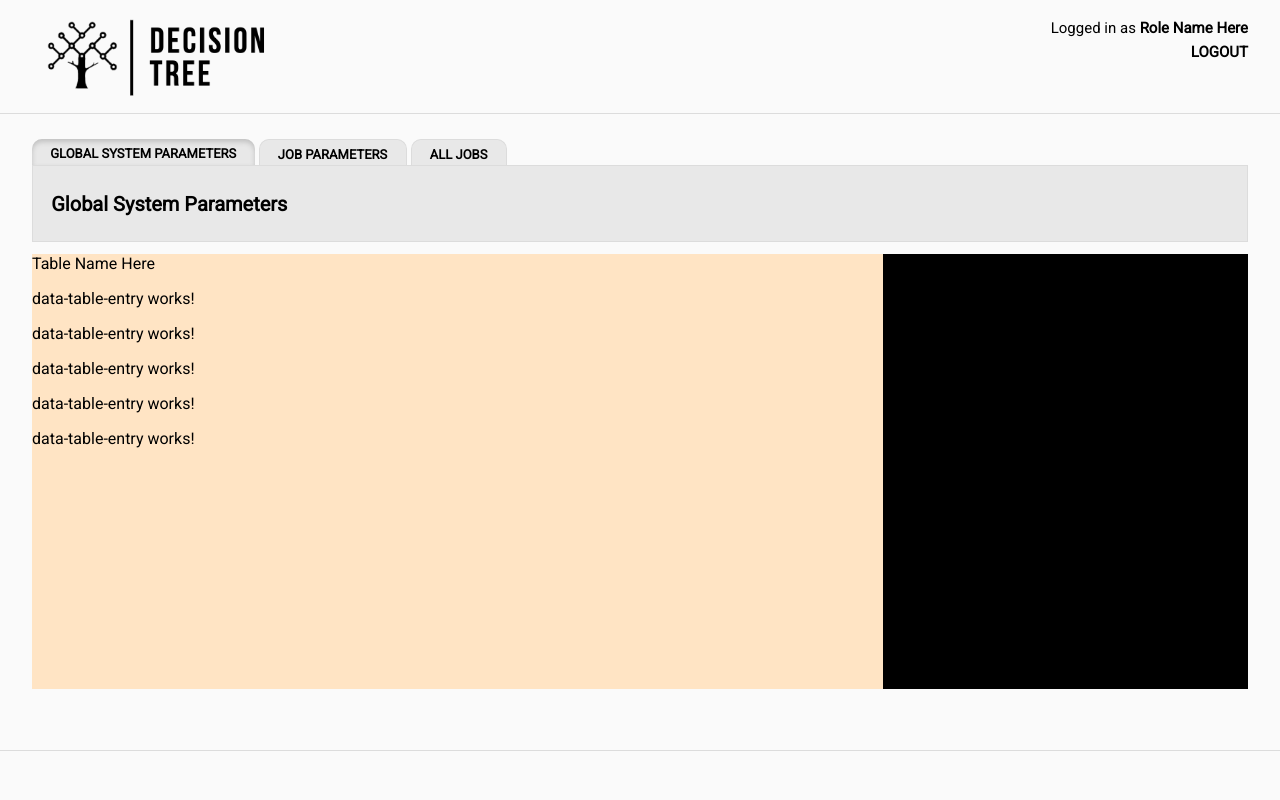
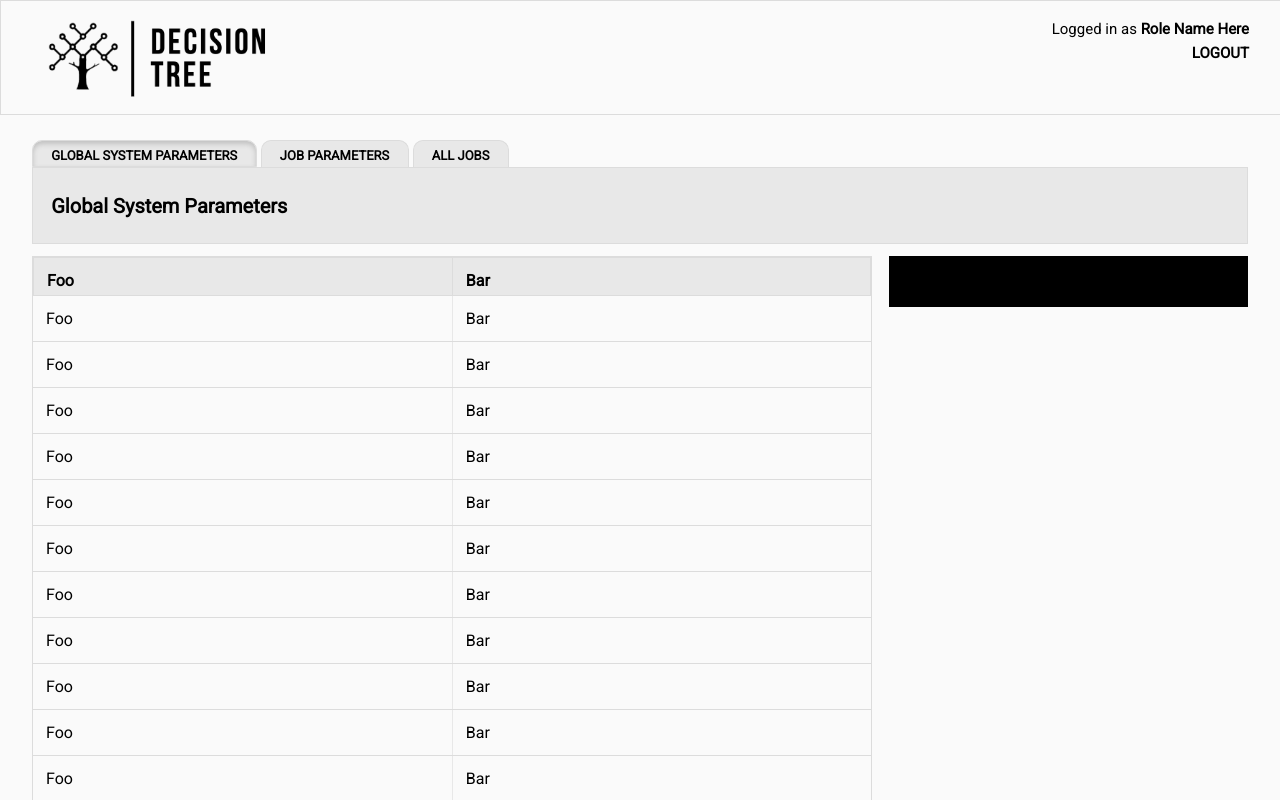
Before and after one commit to elisabethp/decision-tree, an Angular app: page / in a window 1280 px wide. Shown: the top 800 px of the page. Built offline with nearby package versions, Linux system fonts and the light colour scheme.

Commit message:
styled main data table

```diff
--- a/src/app/app.component.css
+++ b/src/app/app.component.css
@@ -2,7 +2,7 @@
     display: flex;
     flex-direction: column;
     width: 100%;
-    height: 100vh;
+    height: 100%;
 }
 
 #header {
@@ -13,7 +13,7 @@
     height: 100px;
     padding: 0.5% 2.5%;
     /*box-shadow: 0 2px 10px rgba(0, 0, 0, .16), 0 2px 5px rgba(0, 0, 0, .26);*/
-    border-bottom: 0.1px #DCDCDC solid;
+    border-bottom: 0 0 inherit 0;
 
 }
 
@@ -54,26 +54,26 @@
 }
 
 #main-content-wrapper {
-    height: 100%;
+    height: /*100%;*/ calc(100% - 150px);
     padding: 2% 2.5%;
 }
 
 #main-content {
     width: 100%;
-    height: calc(100% - 150px);
+    height: 100%;
 }
 
 #content-wrapper {
     display: flex;
-    height: 100%;
     width: 100%;
+    height: calc(90% - 1%);
     margin-top: 1%;
 }
 
 #left-content {
-    background-color: bisque;
     width: 70%;
     height: 100%;
+    margin-right: 1.5%;
 }
 
 #right-content {
@@ -86,6 +86,6 @@
     width: calc(100% - 1%);
     height: 50px;
     padding: 0.5%;
-    border-top: 0.1px #DCDCDC solid;
+    border-top: inherit 0 0 0;
 
 }
--- a/src/app/app.component.html
+++ b/src/app/app.component.html
@@ -1,6 +1,6 @@
 <!-- <div id="site-wrapper"> -->
 
-  <div id="header">
+  <div id="header" class="content-border">
     <div id="app-graphic-wrapper">
       <img src="../assets/decision-tree.png">
     </div> <!-- end app-graphic-wrapper-->
@@ -32,7 +32,7 @@
     </div> <!-- end main content -->
   </div> <!-- end main content wrapper -->
 
-  <div id="footer">
+  <div id="footer" class="content-border">
   </div> <!-- end footer -->
 
 <!-- </div>  end site-wrapper -->
--- a/src/app/data-table-entry/data-table-entry.component.css
+++ b/src/app/data-table-entry/data-table-entry.component.css
@@ -0,0 +1,10 @@
+:host {
+    display: flex;
+    height: 45px;
+    border-bottom: 0.1px #DCDCDC solid;
+}
+
+:host:hover {
+    cursor: pointer;
+    background-color: #DCDCDC;
+}
--- a/src/app/data-table-entry/data-table-entry.component.html
+++ b/src/app/data-table-entry/data-table-entry.component.html
@@ -1 +1,7 @@
-<p>data-table-entry works!</p>
+<div class='table-field width-50'>
+    Foo
+</div>
+<div class='table-separator bg-color-accent'></div>
+<div class='table-field width-50'>
+    Bar
+</div>
--- a/src/app/data-table/data-table.component.css
+++ b/src/app/data-table/data-table.component.css
@@ -0,0 +1,23 @@
+:host {
+    display: flex;
+    flex-direction: column;
+    height: /*100%;*/ 800px;
+    width: 100%;
+    border: 0.1px #DCDCDC solid;
+}
+
+.table-separator {
+    color: #000;
+}
+
+
+::-webkit-scrollbar {
+    -webkit-appearance: none;
+    width: 7px;
+  }
+
+  ::-webkit-scrollbar-thumb {
+    border-radius: 4px;
+    background-color: rgba(0, 0, 0, .5);
+    box-shadow: 0 0 1px rgba(255, 255, 255, .5);
+  }
--- a/src/app/data-table/data-table.component.html
+++ b/src/app/data-table/data-table.component.html
@@ -1,12 +1,16 @@
 
-<div id="data-table-header">
-    <div id="data-table-name">
-        <span>Table Name Here</span>
+<div id="data-table-header" class="table-header bg-color-accent content-border">
+    <div class='table-field bold width-50'>
+        Foo
+    </div>
+    <div class='table-separator'></div>
+    <div class='table-field bold width-50'>
+        Bar
     </div>
 </div>
 
-<div id="data-table-content">
-    <div *ngFor="let num of [0,1,2,3,4]">
+<div class="data-table-content">
+    <div *ngFor="let num of [0,1,2,3,4, 5, 6, 7, 8, 9, 10, 11, 12, 13, 14, 15, 16, 18, 19, 20]">
         <app-data-table-entry></app-data-table-entry>
     </div>
 </div>
--- a/src/app/page-tab/page-tab.component.css
+++ b/src/app/page-tab/page-tab.component.css
@@ -5,6 +5,7 @@
 :host {
     display: flex;
     flex-direction: column;
+    height: 10%;
 }
 
 #tabset-wrapper {
@@ -21,7 +22,6 @@
     padding-bottom: 0.2%;
     margin-right: 4px;
     border-radius: 10px 10px 0 0;
-    background-color: #E8E8E8;
     text-transform: uppercase;
 }
 
@@ -37,7 +37,6 @@
 }
 
 .page-tab:not(.selected-page-tab) {
-    border: 0.1px #DCDCDC solid;
     border-bottom: none;
 }
 
@@ -51,8 +50,6 @@
     align-items: center;
     padding: 1% 1.5%;
     height: 50px;
-    background-color: #E8E8E8;
-    border: 0.1px #DCDCDC solid;
 }
 
 #tab-name {
--- a/src/app/page-tab/page-tab.component.html
+++ b/src/app/page-tab/page-tab.component.html
@@ -1,6 +1,6 @@
 <div id="tabset-wrapper">
     <div *ngFor="let tab of tab_names; index as i; first as isFirst"
-        class="page-tab"
+        class="page-tab content-border bg-color-accent"
         [class.selected-page-tab]= "isFirst"
         (click) = "switchTabs($event)"
         [attr.data-tab-index]="i">
@@ -8,6 +8,6 @@
     </div>
 </div>
 
-<div id="tab-header">
+<div id="tab-header" class="bg-color-accent content-border">
    <span id="tab-name">{{ selected_tab }}</span>
 </div> <!-- end tab header -->
--- a/src/styles.css
+++ b/src/styles.css
@@ -8,3 +8,44 @@ body {
     font-family: 'Roboto', sans-serif;
     background-color: #FAFAFA;
 }
+
+.table-header {
+    display: flex;
+    height: 45px;
+    width: calc(100%-2%);
+    border: 0 0 inherit 0;
+}
+
+.table-field {
+    padding: 13px 0 0 13px;
+}
+
+.table-separator {
+    height: 100%;
+    width: 1px;
+    background-color: #DCDCDC;
+}
+
+.width-50 {
+    width: 50%;
+}
+
+.bg-color-main {
+    background-color: #FAFAFA;
+}
+
+.bg-color-accent {
+    background-color: #E8E8E8;
+}
+
+.content-border {
+    border: 0.1px #DCDCDC solid;
+}
+
+.bold {
+    font-weight: bold;
+}
+
+.data-table-content {
+    overflow-y: scroll;
+}
```
